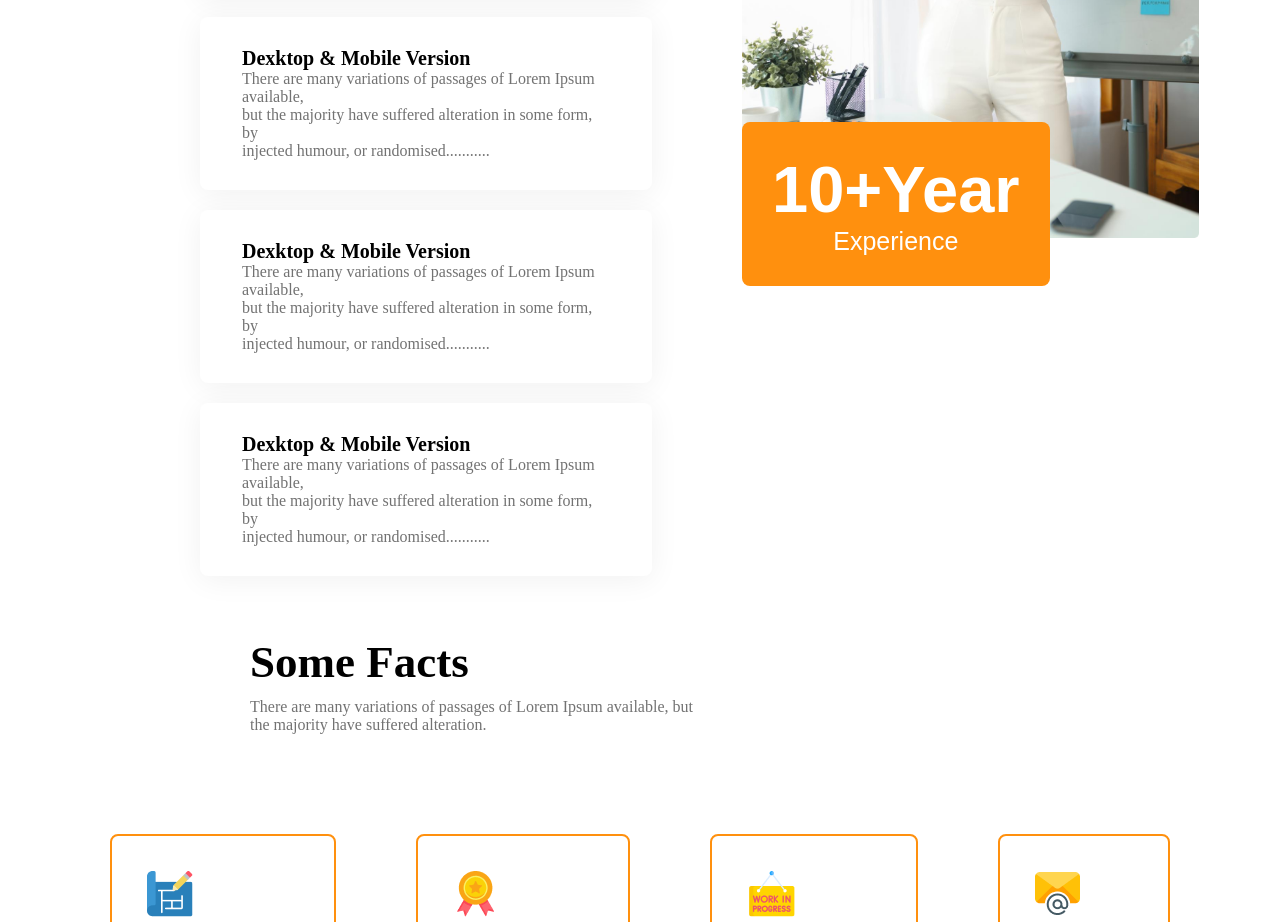
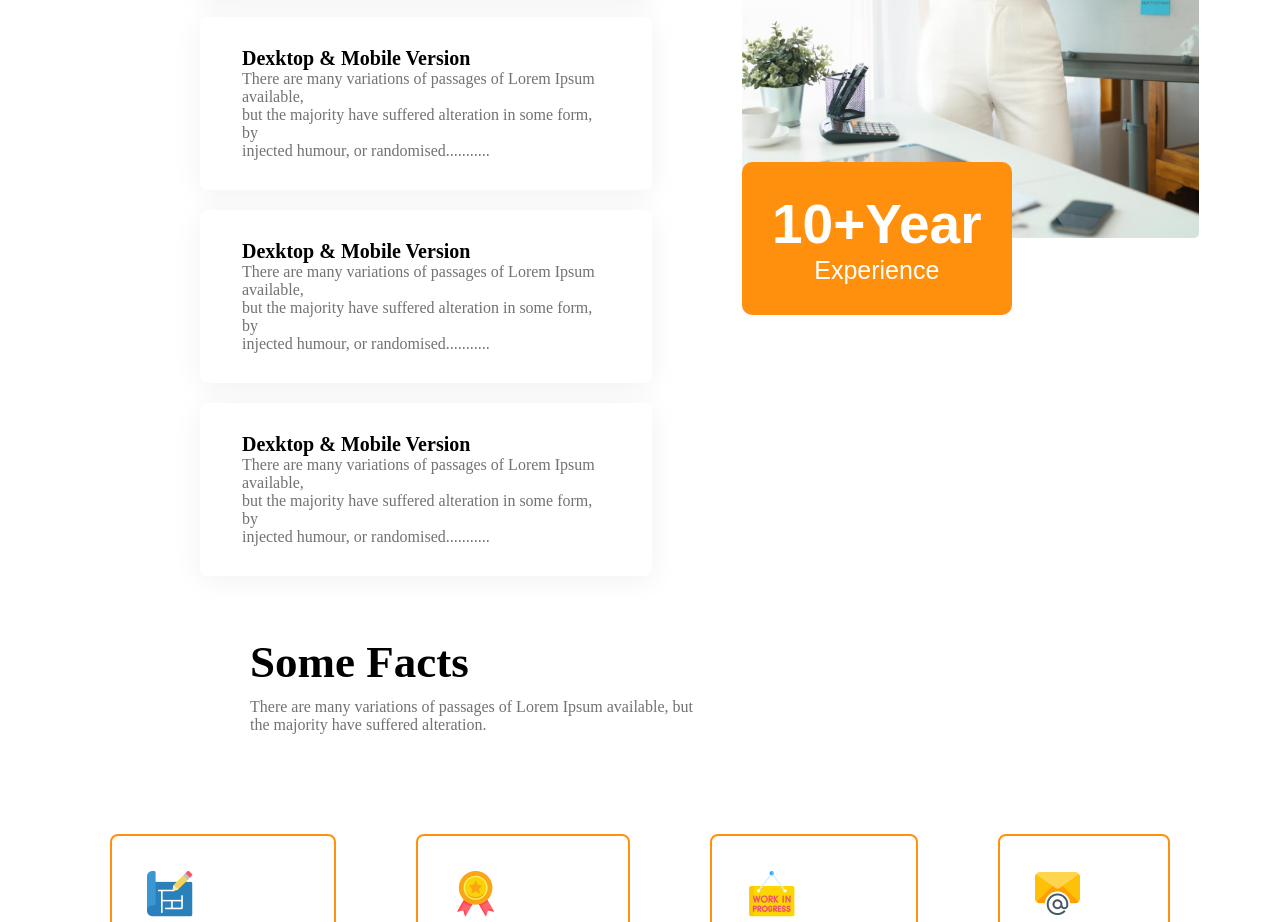
Before and after one commit to tanzidAn/second-assignment, a plain HTML site: page index.html in a window 1280 px wide. Shown: the part 2287-3209 px from the top of the page. Drawn offline with Linux system fonts and the light colour scheme.

Commit message:
lasts commit

```diff
--- a/style/style.css
+++ b/style/style.css
@@ -139,21 +139,19 @@ header{
 }
 .img-section .img-section-class{
     padding: 30px 30px;
-    margin-top: -50px;
     color: #FFFFFF;
     background-color: #FF900E;
-    border-radius: 8px;
+    border-radius: 10px;
     border: 0;
 }
 .img-section {
-    margin-top: -70px;
-    /* margin-left: 40px; */
+    margin-top: -80px;
     border-radius: 8px;
 
 }
 .img-section-class h1{
     font-weight: 700;
-    font-size: 65px;
+    font-size: 55px;
 }
 .img-section-class p{
     font-weight: 500;
```
